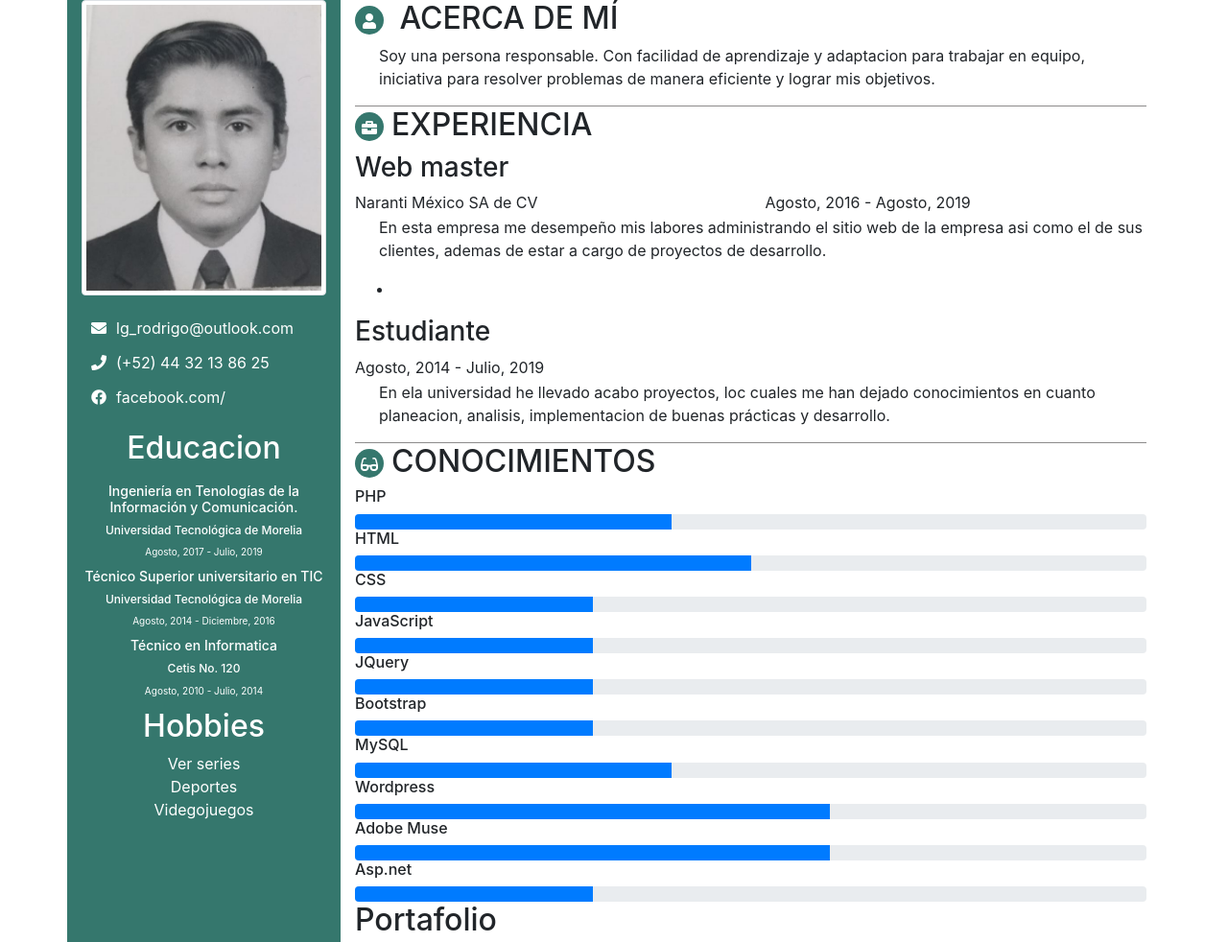
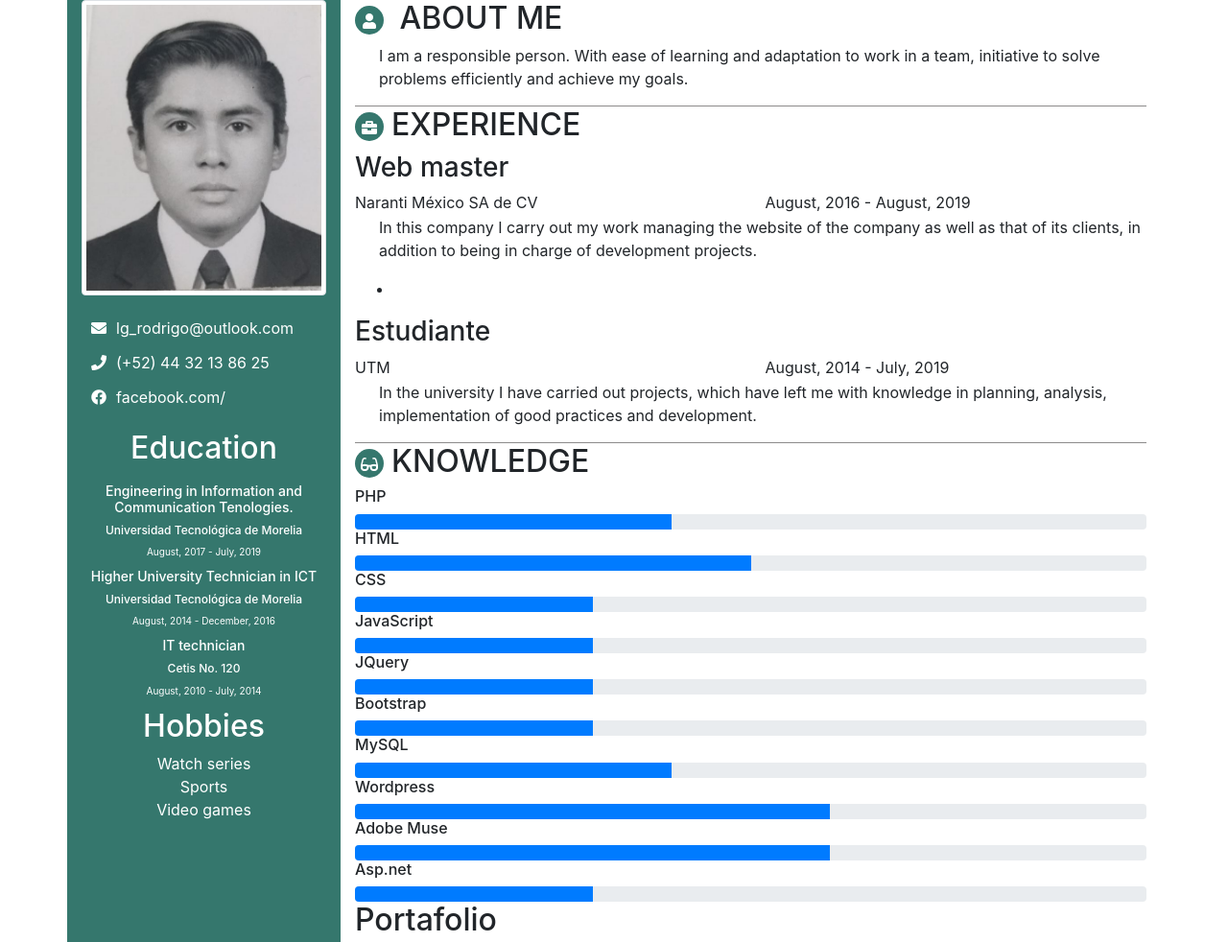
Before and after one commit to Ardol14/CVE, a plain HTML site: page index.html in a window 1280 px wide. Shown: the top 982 px of the page at 96% size. Drawn offline with Linux system fonts and the light colour scheme.

Commit message:
Update index.html

```diff
--- a/index.html
+++ b/index.html
@@ -31,24 +31,24 @@
 
 		<!--Apertura Educacion-->
 		<div class="school-info">
-			<h2 class="title">Educacion</h2>
+			<h2 class="title">Education</h2>
 
 			<div class="item">
-				<h3>Ingeniería en Tenologías de la Información y Comunicación.</h3>
+				<h3>Engineering in Information and Communication Tenologies.</h3>
 				<h4>Universidad Tecnológica de Morelia</h4>
-				<div class="time">Agosto, 2017 - Julio, 2019</div>
+				<div class="time">August, 2017 - July, 2019</div>
 			</div>
 
 			<div class="item">
-				<h3>Técnico Superior universitario en TIC</h3>
+				<h3>Higher University Technician in ICT</h3>
 				<h4>Universidad Tecnológica de Morelia</h4>
-				<div class="time">Agosto, 2014 - Diciembre, 2016</div>
+				<div class="time">August, 2014 - December, 2016</div>
 			</div>
 
 			<div class="item">
-				<h3>Técnico en Informatica</h3>
+				<h3>IT technician</h3>
 				<h4>Cetis No. 120</h4>
-				<div class="time">Agosto, 2010 - Julio, 2014</div>
+				<div class="time">August, 2010 - July, 2014</div>
 			</div>
 
 		</div>
@@ -58,9 +58,9 @@
 			<div class="hobbies">
 				<h2>Hobbies</h2>
 				<ul class="list-unstyled">
-					<li>Ver series</li>
-					<li>Deportes</li>
-					<li>Videgojuegos</li>
+					<li>Watch series</li>
+					<li>Sports</li>
+					<li>Video games</li>
 				</ul>
 			</div>
 		<!--Cierre Hobbies-->
@@ -73,24 +73,24 @@
     <div class="info-content col-sm-9">
 
     	<article >
-    		<h2><i class="fa fa-user"></i> ACERCA DE MÍ</h2>
-				<p>Soy una persona responsable. Con facilidad de aprendizaje y adaptacion para trabajar en equipo, iniciativa para resolver problemas de manera eficiente y lograr mis objetivos.</p>
+    		<h2><i class="fa fa-user"></i> ABOUT ME</h2>
+				<p>I am a responsible person. With ease of learning and adaptation to work in a team, initiative to solve problems efficiently and achieve my goals.</p>
 		</article>
 		<div class="divider"></div>
 		<article>
-			<h2><i class="fa fa-briefcase"></i>EXPERIENCIA</h2>
+			<h2><i class="fa fa-briefcase"></i>EXPERIENCE</h2>
 
 			<div class="item">
 				<div class="upper">
 					<h3>Web master</h3>
 					<div class="row">
 					<div class="col-sm-6">Naranti México SA de CV</div>
-					<div class="col-sm-6">Agosto, 2016 - Agosto, 2019</div>
+					<div class="col-sm-6">August, 2016 - August, 2019</div>
 					</div>
 				</div>
 
 				<div>
-					<p>En esta empresa me desempeño mis labores administrando el sitio web de la empresa asi como el de sus clientes, ademas de estar a cargo de proyectos de desarrollo.</p>
+					<p>In this company I carry out my work managing the website of the company as well as that of its clients, in addition to being in charge of development projects.</p>
 					<ul class="resume-item-list">
 						<li></li>
 					</ul>
@@ -100,18 +100,21 @@
 			<div class="item">
 				<div class="upper">
 					<h3>Estudiante</h3>
-					<div>Agosto, 2014 - Julio, 2019</div>
+					<div class="row">
+					<div class="col-sm-6">UTM</div>
+					<div class="col-sm-6">August, 2014 - July, 2019</div>
+					</div>
 				</div>
 
 				<div>
-					<p>En ela universidad he llevado acabo proyectos, loc cuales me han dejado conocimientos en cuanto planeacion, analisis, implementacion de buenas prácticas y desarrollo.</p>
+					<p>In the university I have carried out projects, which have left me with knowledge in planning, analysis, implementation of good practices and development.</p>
 				</div>
 			</div>
 
 		</article>
 		<div class="divider"></div>
 		<article >
-    		<h2><i class="fas fa-glasses"></i>CONOCIMIENTOS</h2>
+    		<h2><i class="fas fa-glasses"></i>KNOWLEDGE</h2>
     		<div class="content-know">
 				<div class="item">
 					<h3>PHP</h3>
```
